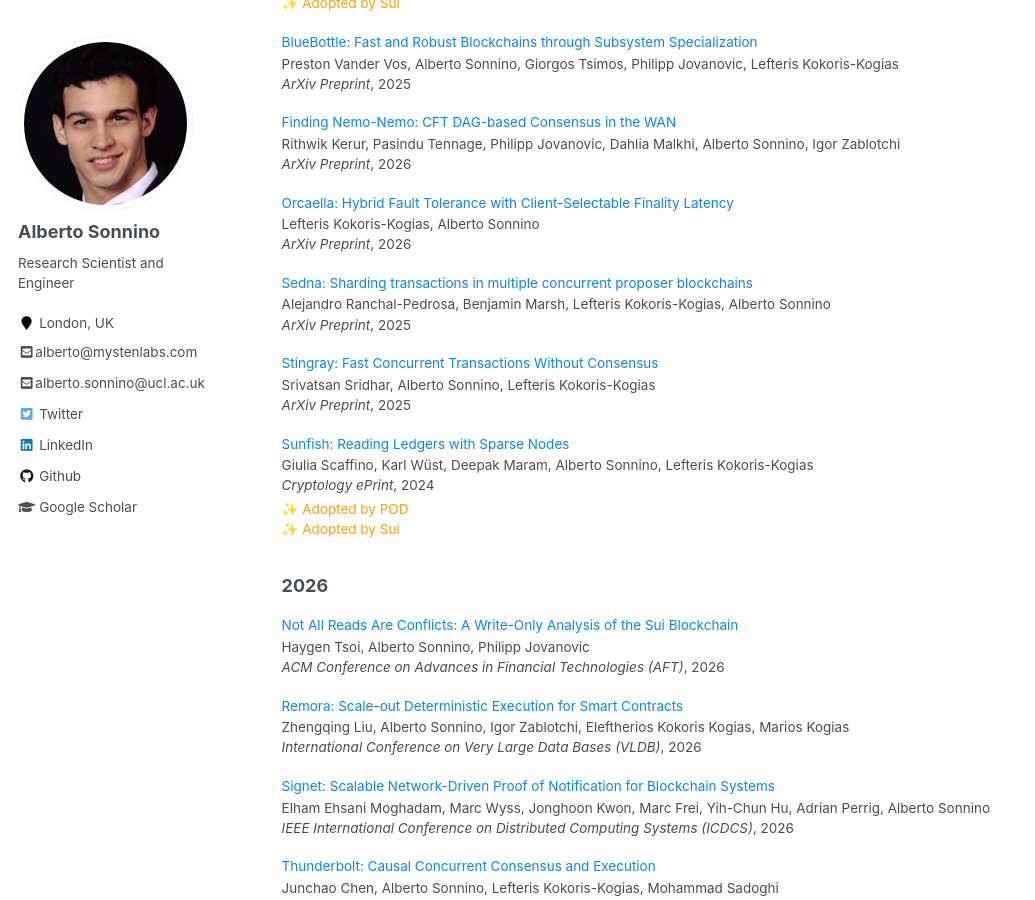
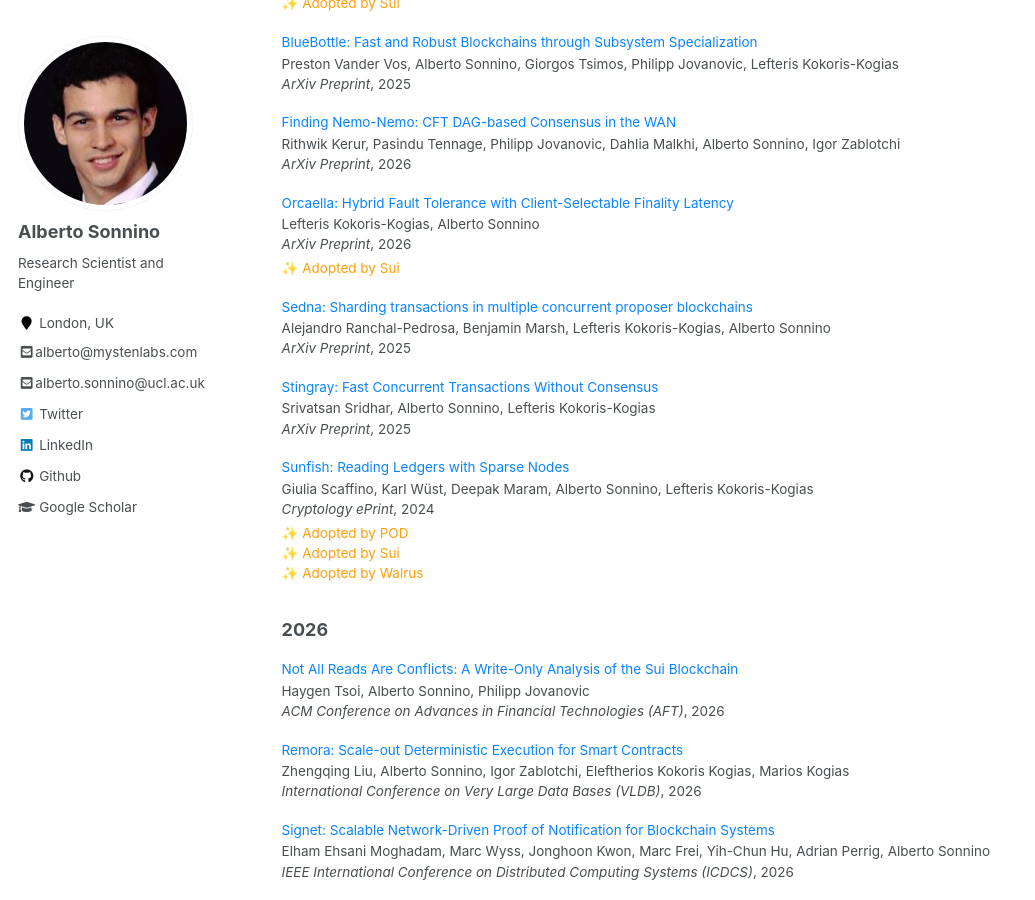
Before and after one commit to asonnino/asonnino.github.io, a Jekyll site: the page built from _pages/publications.md, in a window 1280 px wide and 900 px high, scrolled down 335 px. Shown: the whole window, without its empty margins (0-1035 px from the left). Built offline with Jekyll 4.4.1, drawn with Linux system fonts in a browser that asks for light colours.

Commit message:
feat: update adoption notes

```diff
--- a/_data/papers.json
+++ b/_data/papers.json
@@ -509,7 +509,7 @@
     "authors": "Giulia Scaffino, Karl Wüst, Deepak Maram, Alberto Sonnino, Lefteris Kokoris-Kogias",
     "venue": "Cryptology ePrint",
     "date": 2024,
-    "adoptions": ["Adopted by POD", "Adopted by Sui"],
+    "adoptions": ["Adopted by POD", "Adopted by Sui", "Adopted by Walrus"],
     "filename": "sunfish.pdf"
   },
   {
@@ -652,6 +652,7 @@
     "venue": "ArXiv Preprint",
     "date": 2026,
     "filename": "orcaella.pdf",
+    "adoptions": ["Adopted by Sui"],
     "code": ["https://github.com/asonnino/mysticeti"]
   },
   {
```
